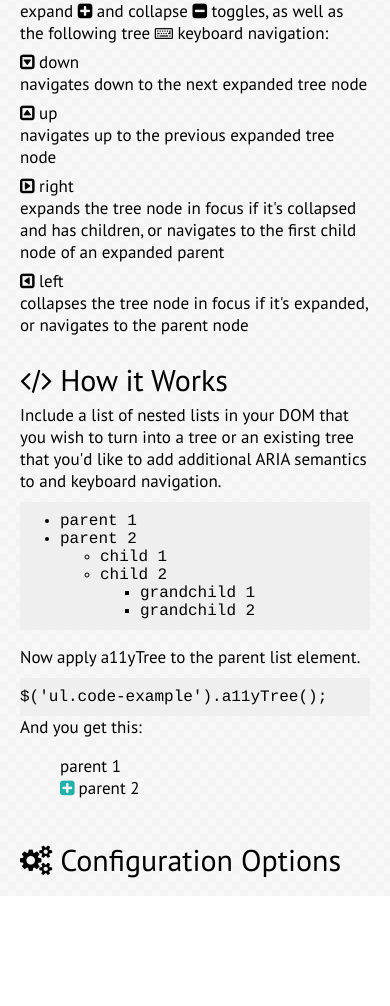
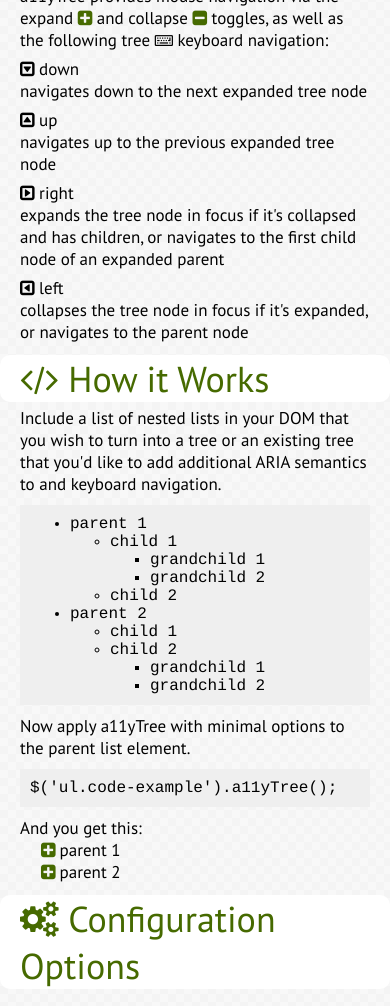
Before and after one commit to longmatthewh/longmatthewh.github.io, a website: page a11yTree/index.html in a window 390 px wide. Shown: the part 702-1708 px from the top of the page. Before the commit the page ends 1598 px from the top, so only its background shows below. Drawn offline with nearby package versions, Linux system fonts and the light colour scheme.

Commit message:
updating css

```diff
--- a/a11yTree/index.html
+++ b/a11yTree/index.html
@@ -2,7 +2,9 @@
 <html lang="en-US">
     <head>
         <meta charset="utf-8">
+        <meta http-equiv="X-UA-Compatible" content="IE=edge">
         <title>a11yTree jQuery tree plugin</title>
+        <meta name="viewport" content="width=device-width, initial-scale=1">
         <link href='http://fonts.googleapis.com/css?family=PT+Sans' rel='stylesheet' type='text/css'>
         <link href="../font-awesome/css/font-awesome.min.css" rel="stylesheet">
         <link href="../css/a11yTree.min.css" rel="stylesheet">
@@ -41,8 +43,22 @@
             <section>
                 <h2><i class="fa fa-code"></i> How it Works</h2>
                 Include a list of nested lists in your DOM that you wish to turn into a tree or an existing tree that you'd like to add additional ARIA semantics to and keyboard navigation.
-                <ul class="code-example">
-                    <li>parent 1</li>
+                <div class="code-example">
+                    <ul>
+                        <li>
+                            parent 1
+                            <ul>
+                                <li>child 1
+                                    <ul>
+                                        <li>grandchild 1</li>
+                                        <li>grandchild 2</li>
+                                    </ul>
+                                </li>
+                                <li>
+                                    child 2
+                                </li>
+                            </ul>
+                        </li>
                         <li>
                             parent 2
                             <ul>
@@ -57,13 +73,27 @@
                             </ul>
                         </li>
                     </ul>
-                Now apply a11yTree to the parent list element.
+                </div>
+                Now apply a11yTree with minimal options to the parent list element.
                 <div class="code-example">
                     $('ul.code-example').a11yTree();
                 </div>
                 And you get this:
                 <ul class="code-example-real">
-                    <li>parent 1</li>
+                    <li>
+                        parent 1
+                        <ul>
+                            <li>child 1
+                                <ul>
+                                    <li>grandchild 1</li>
+                                    <li>grandchild 2</li>
+                                </ul>
+                            </li>
+                            <li>
+                                child 2
+                            </li>
+                        </ul>
+                    </li>
                     <li>
                         parent 2
                         <ul>
--- a/css/a11yTree.css
+++ b/css/a11yTree.css
@@ -3,6 +3,18 @@ body, header, h1, h2, h3, p, dl, dt, dd, pre, code {
     padding: 0;
 }
 
+ul {
+    margin-top:0;
+    margin-bottom: 0;
+}
+
+a {
+    color: #0000FF;
+}
+
+a:focus {
+    background-color:#fff;
+}
 
 body {
     font-family:"PT Sans";
@@ -14,7 +26,7 @@ body > header {
     background-color: #9ACD32;
     color: #FFFFFF;
     opacity: 0.95;
-    padding: 5px 20px 20px;
+    padding: 10px 120px 30px;
     position: relative;
 }
 
@@ -37,14 +49,14 @@ h1 {
 }
 
 h2 {
-    font-size: 30px;
+    font-size: 36px;
     font-weight: normal;
     margin-left:-20px;
     margin-right:-20px;
     padding: 0 20px;
-}
-
-h2 {
+    color:#466A00;
+    background: #FFFFFF;
+    border-radius: 10px;
     margin-top:10px;
     margin-bottom:5px;
 }
@@ -58,7 +70,7 @@ dt {
 }
 
 section {
-    padding: 2px 20px;
+    padding: 2px 120px;
     margin-bottom: 10px;
 }
 
@@ -78,8 +90,8 @@ section p {
     font-size: 16px;
     line-height: 18px;
     max-width: 500px;
-    padding-bottom: 10px;
-    padding-top: 10px;
+    padding:10px 10px;
+    margin-bottom: 10px;
 }
 
 ul[role="tree"] li {
@@ -97,10 +109,13 @@ ul[role="tree"] li {
     width: 8px;
 }
 
+.custom-toggle, .fa-plus-square, .fa-minus-square {
+    color:#466A00;
+}
+
 .custom-toggle {
     float: left;
     margin-right: 4px;
-    color:#20B2AA;
 }
 
 .default-toggle {
@@ -113,6 +128,10 @@ ul[role="tree"] li {
     position: absolute;
     text-align: center;
     line-height: 8px;
+}
+
+.has-children {
+    margin-left: -19px;
 }
 
 li[aria-expanded="false"] > .default-toggle:after {
@@ -135,3 +154,41 @@ li[aria-expanded="false"] > ul {
 li[aria-expanded="true"] > ul {
     display:block;
 }
+
+@media ( max-width : 1025px) {
+    body > header, section {
+        padding-left:80px;
+        padding-right:80px;
+    }
+
+
+}
+
+@media ( max-width : 769px) {
+    body > header, section {
+        padding-left:20px;
+        padding-right:20px;
+    }
+
+    main > section:first-child h2 {
+        margin-top:0;
+    }
+
+    section {
+        padding-top:0;
+    }
+}
+
+@media ( max-width : 385px) {
+    h1 {
+        font-size: 39px;
+    }
+
+    header > p {
+        font-size:20px;
+    }
+
+    h2 {
+        font-size: 30px;
+    }
+}
```
Also changed, not shown: css/a11yTree.min.css, img/ps_neutral_@2X.png (added). Lines whose indentation alone changed are shown as unchanged.
